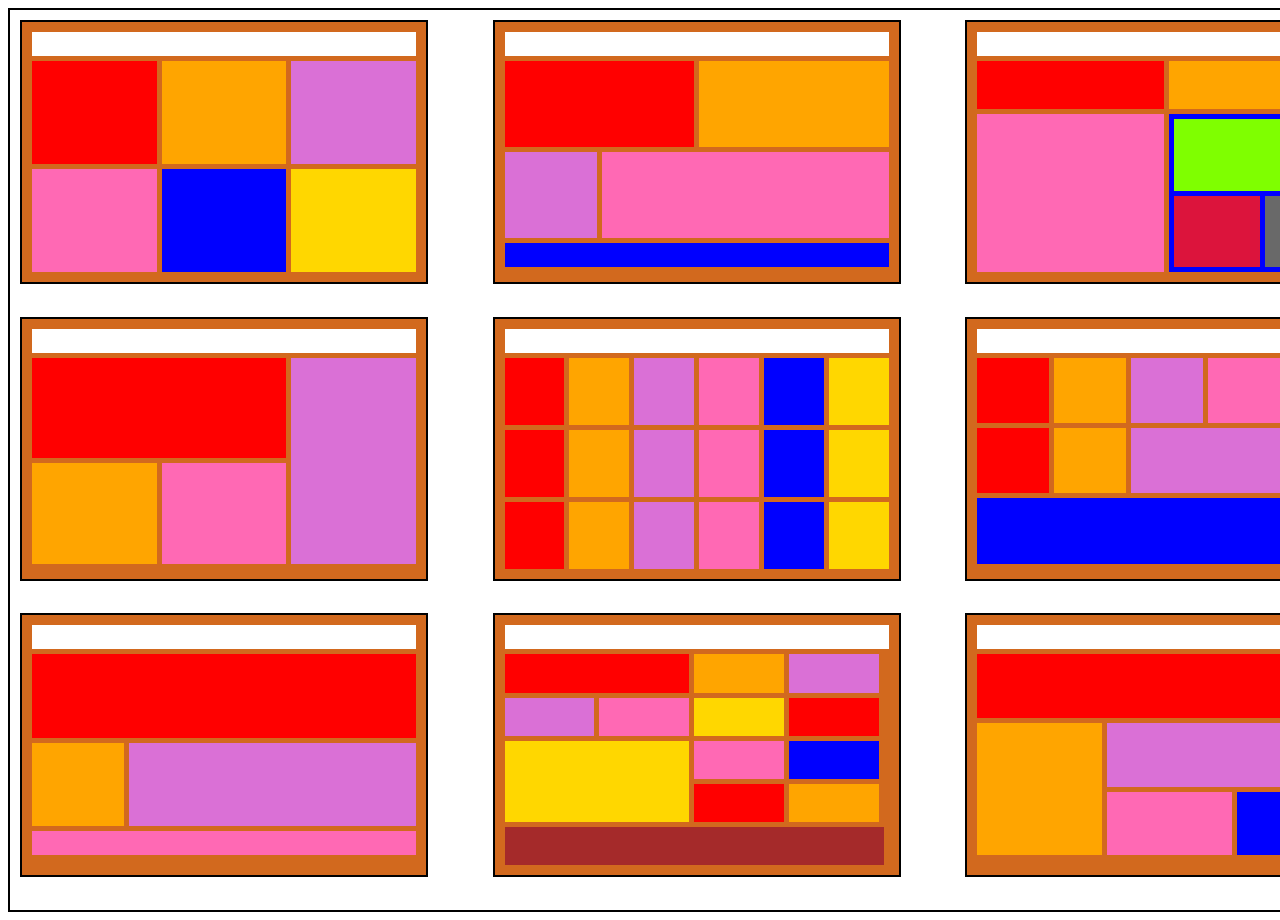
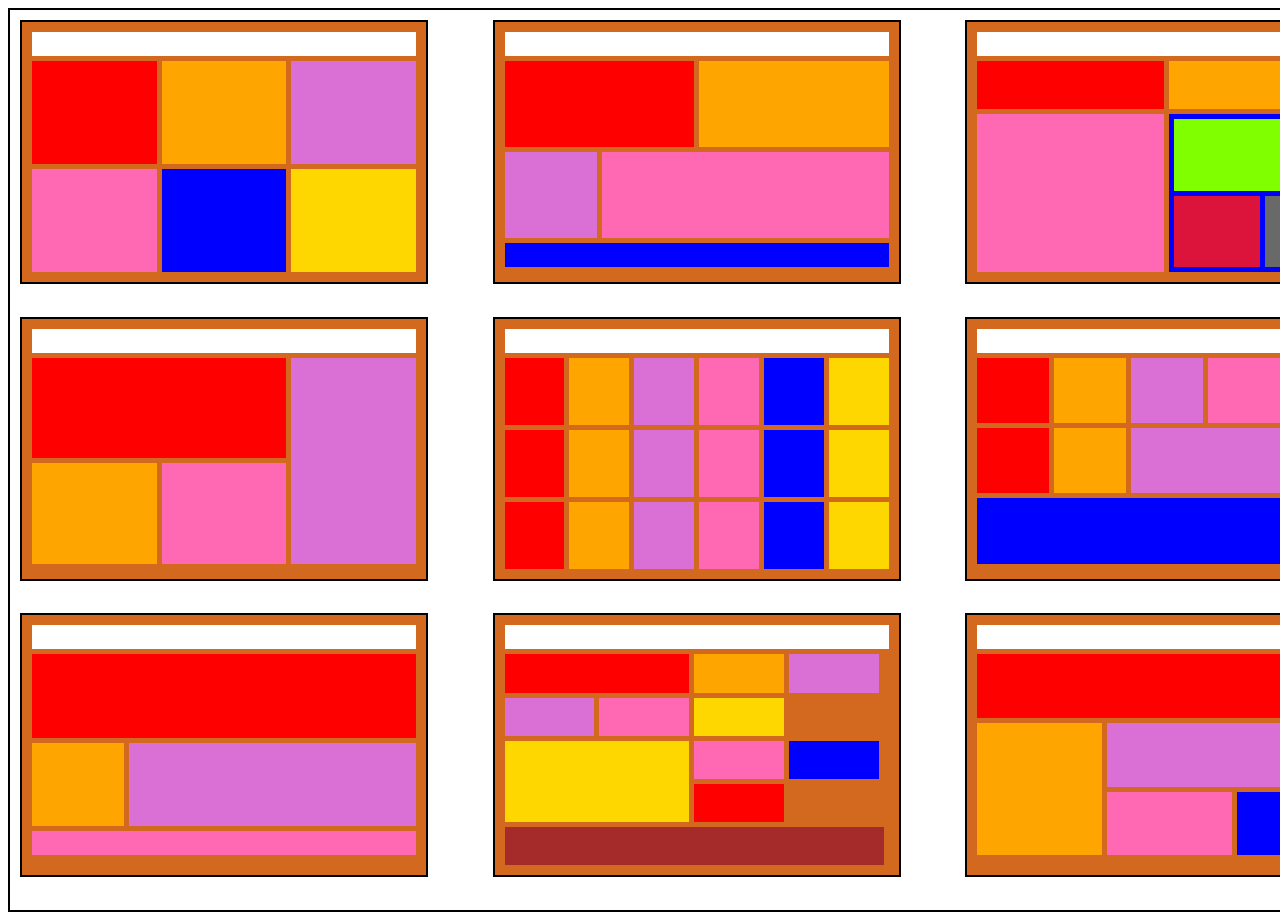
Before and after one commit to KumarGoudVattepally/grids, a plain HTML site: page index.html in a window 1280 px wide. Shown: the top 920 px of the page. Drawn offline with Linux system fonts and the light colour scheme.

Commit message:
Update index.html

```diff
--- a/index.html
+++ b/index.html
@@ -377,7 +377,7 @@
 
       }
       .k88 {
-        background-color: red;
+        background-color: chocolate;
       }
       .k89 {
         background-color: orange;
@@ -401,7 +401,7 @@
         grid-column: 3/4;
       }
       .k815 {
-        background-color: orange;
+        background-color: chocolate;
       }
       .k816 {
         background-color: orchid;
```
